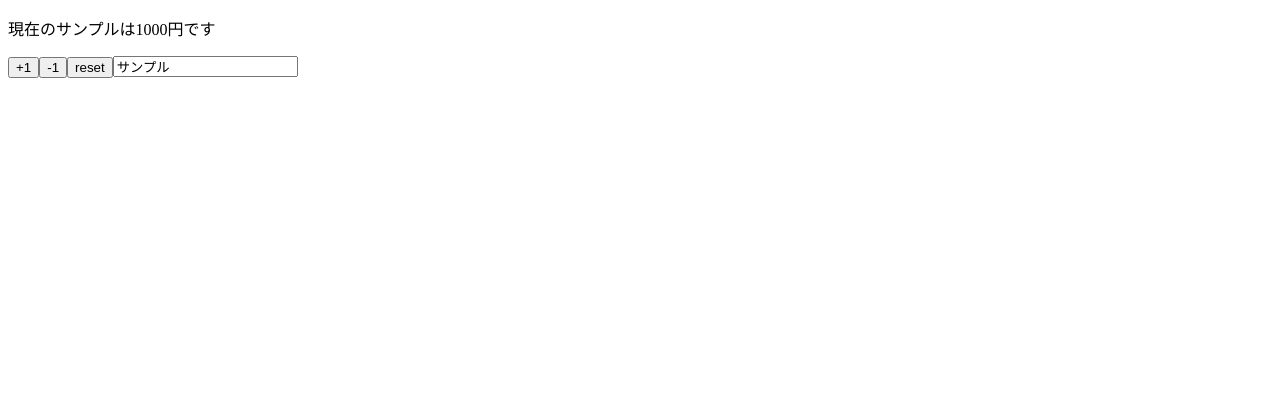
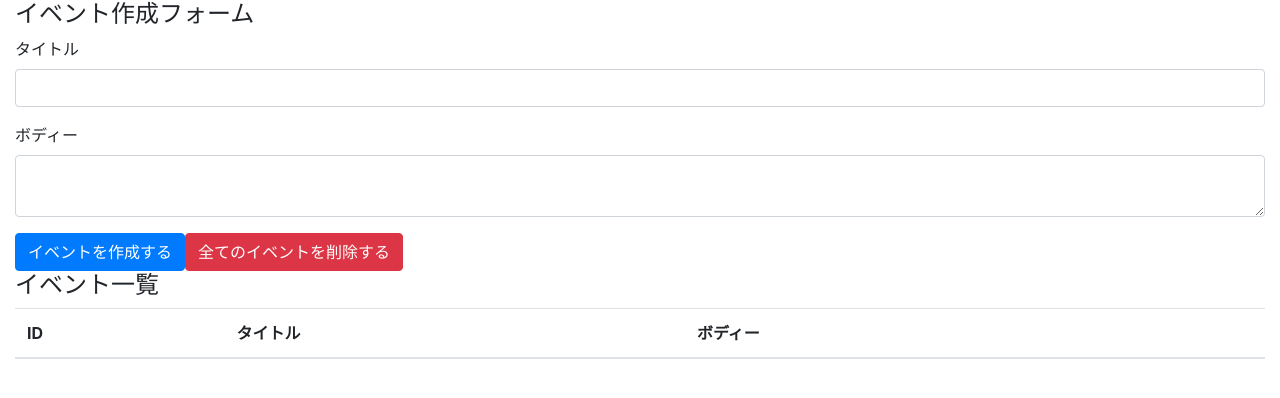
Before and after one commit to kimuniiii/react-hooks-101, a React (Create React App) app: page / in a window 1280 px wide. Shown: the top 398 px of the page. Built offline with nearby package versions, Linux system fonts and the light colour scheme.

Commit message:
BootStrapを用いたイベントフォームの作成

```diff
--- /dev/null
+++ b/src/components/App.jsx
@@ -0,0 +1,47 @@
+import React from 'react';
+import 'bootstrap/dist/css/bootstrap.min.css';
+
+const App = () => {
+  return (
+    <div className='container-fluid'>
+      <h4>イベント作成フォーム</h4>
+
+      <form>
+        <div className='form-group'>
+          <label htmlFor='formEventTitle'>
+            タイトル
+          </label>
+          <input className='form-control' id='formEventTitle'></input>
+        </div>
+
+        <div className='form-group'>
+          <label htmlFor='formEventBody'>
+            ボディー
+          </label>
+          <textarea className='form-control' id='formEventBody'></textarea>
+        </div>
+      </form>
+
+        <button className='btn btn-primary'>イベントを作成する</button>
+        <button className='btn btn-danger'>全てのイベントを削除する</button>
+
+        <h4>イベント一覧</h4>
+
+        <table className='table table-hover'>
+          <thead>
+            <tr>
+              <th>ID</th>
+              <th>タイトル</th>
+              <th>ボディー</th>
+              <th></th>
+            </tr>
+          </thead>
+          <tbody>
+          </tbody>
+        </table>
+
+    </div>
+  )
+}
+
+export default App;
--- a/src/index.jsx
+++ b/src/index.jsx
@@ -1,5 +1,5 @@
 import React from 'react';
 import ReactDOM from 'react-dom';
-import MultipleState from './components/Multiple-state';
+import App from './components/App';
 
-ReactDOM.render(<MultipleState />, document.getElementById('root'));
+ReactDOM.render(<App />, document.getElementById('root'));
```
Also changed, not shown: 1 other file (tests, documents, lock files or other folders).
